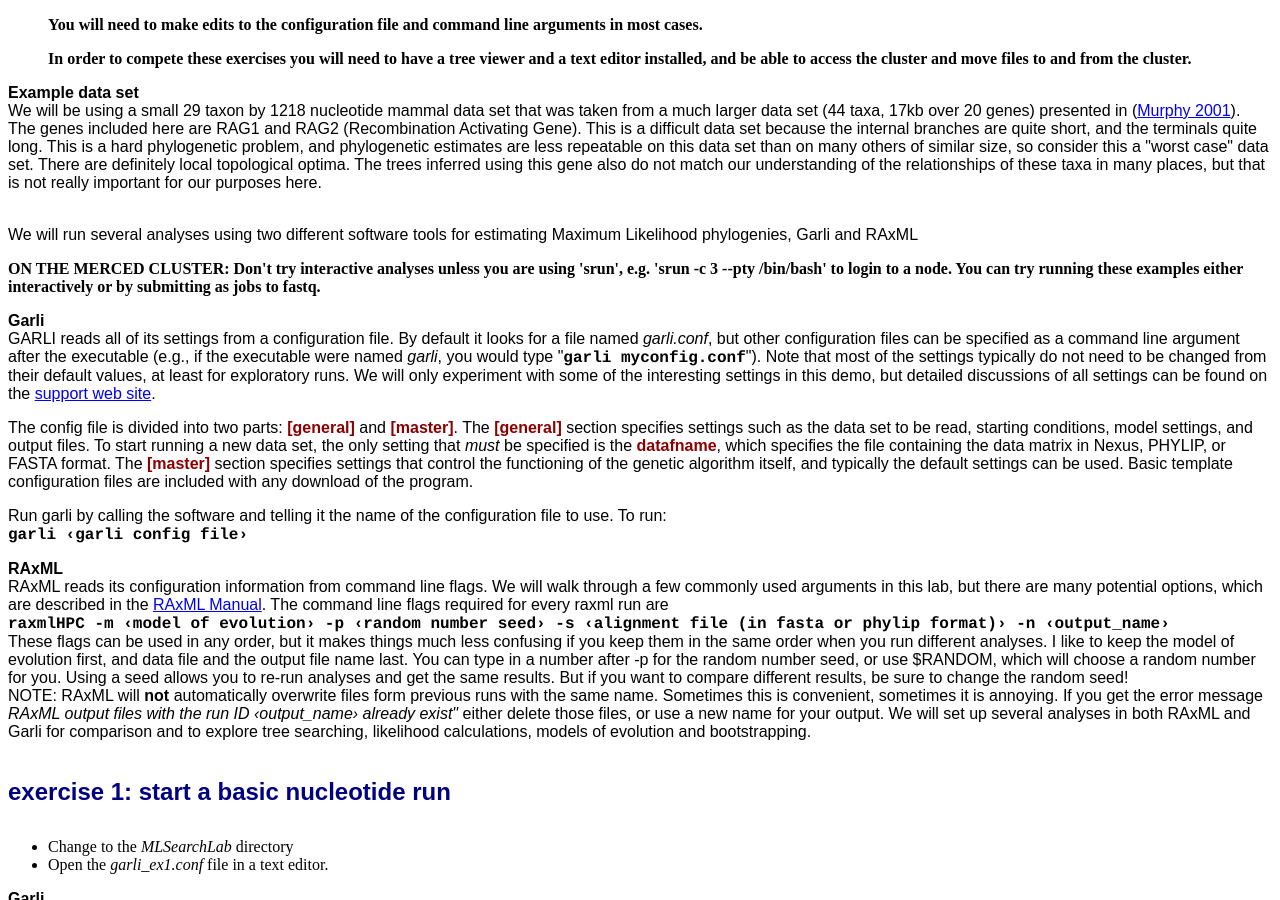
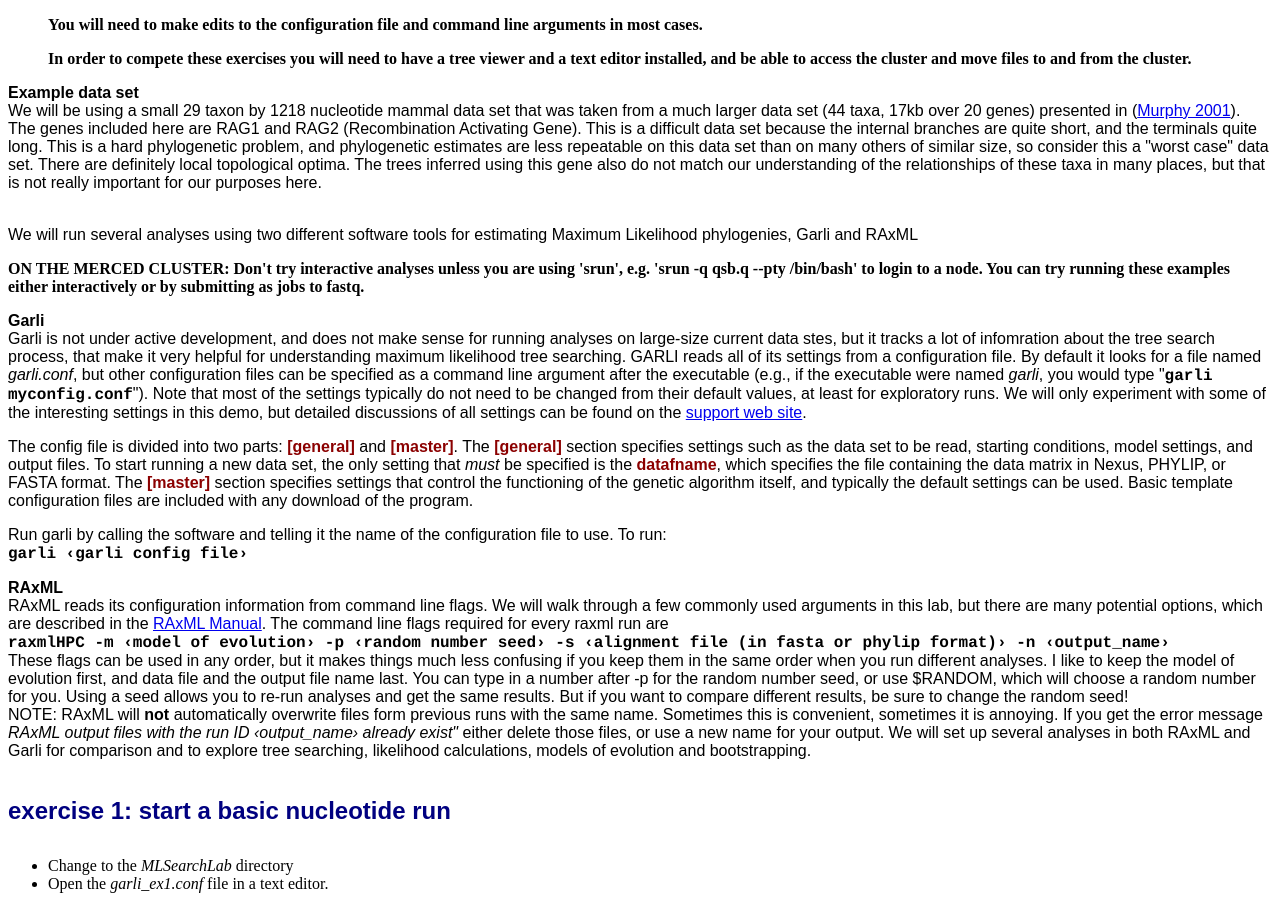
Before and after one commit to McTavishLab/GradPhylo, a Jekyll site: the page docs/MLsearchLab.html, which Jekyll copies as it is, in a window 1280 px wide and 900 px high, scrolled down 507 px. Built offline with Jekyll 4.4.1, drawn with Linux system fonts in a browser that asks for light colours; some of the changed text lies outside the part shown.

Commit message:
Tree search

```diff
--- a/docs/MLsearchLab.html
+++ b/docs/MLsearchLab.html
@@ -81,9 +81,10 @@
 
 <p>We will run several analyses using two different software tools for estimating Maximum Likelihood phylogenies, Garli and RAxML
 </p>
-<strong>ON THE MERCED CLUSTER: Don't try interactive analyses unless you are using 'srun', e.g. 'srun -c 3 --pty /bin/bash' to login to a node. You can try running these examples either interactively or by submitting as jobs to fastq.</strong><br>
+<strong>ON THE MERCED CLUSTER: Don't try interactive analyses unless you are using 'srun', e.g. 'srun -q qsb.q --pty /bin/bash' to login to a node. You can try running these examples either interactively or by submitting as jobs to fastq.</strong><br>
 <p>
 <strong>Garli</strong><br>
+Garli is not under active development, and does not make sense for running analyses on large-size current data stes, but it tracks a lot of infomration about the tree search process, that make it very helpful for understanding maximum likelihood tree searching.
 GARLI reads all of its settings from a configuration file.  By default it looks for a file named <span class="file">garli.conf</span>, but other configuration files can be specified as a command line argument after the executable (e.g., if the executable were named <span class="file">garli</span>, you would type "<span class="command">garli myconfig.conf</span>"). Note that most of the settings typically do not need to be changed from their default values, at least for exploratory runs. We will only experiment with some of the interesting settings in this demo, but detailed discussions of all settings can be found on the <a href="https://molevol.mbl.edu/index.php/Garli_wiki" target="_new">support web site</a>.</p>
 
 <p>
@@ -261,7 +262,7 @@
 Check out the Robinson Foulds distances between the Garli and RAxML estimates using this "treecompare" script.
 <br>
 First you will need to load the python modules for tree comparison using <br>
-<span class="command">source /courses/ejmctavish/qsb244/venv-244/bin/activate</span><br>
+<span class="command">source /qsb/ejmctavish/qsb244/venv-244/bin/activate</span><br>
 
 <span class="command">python treecompare.py RAxML_bestTree.rax01 &lsaquo;treefile format&rsaquo; garli_run1.best.tre &lsaquo;treefile format&rsaquo;</span>,<br>
 (open the tree files in your text editor to figure out what the tree file formats are for these two trees.) <br>
```
Also changed, not shown: docs/index.md (+5 -0 lines), 1 other file.
